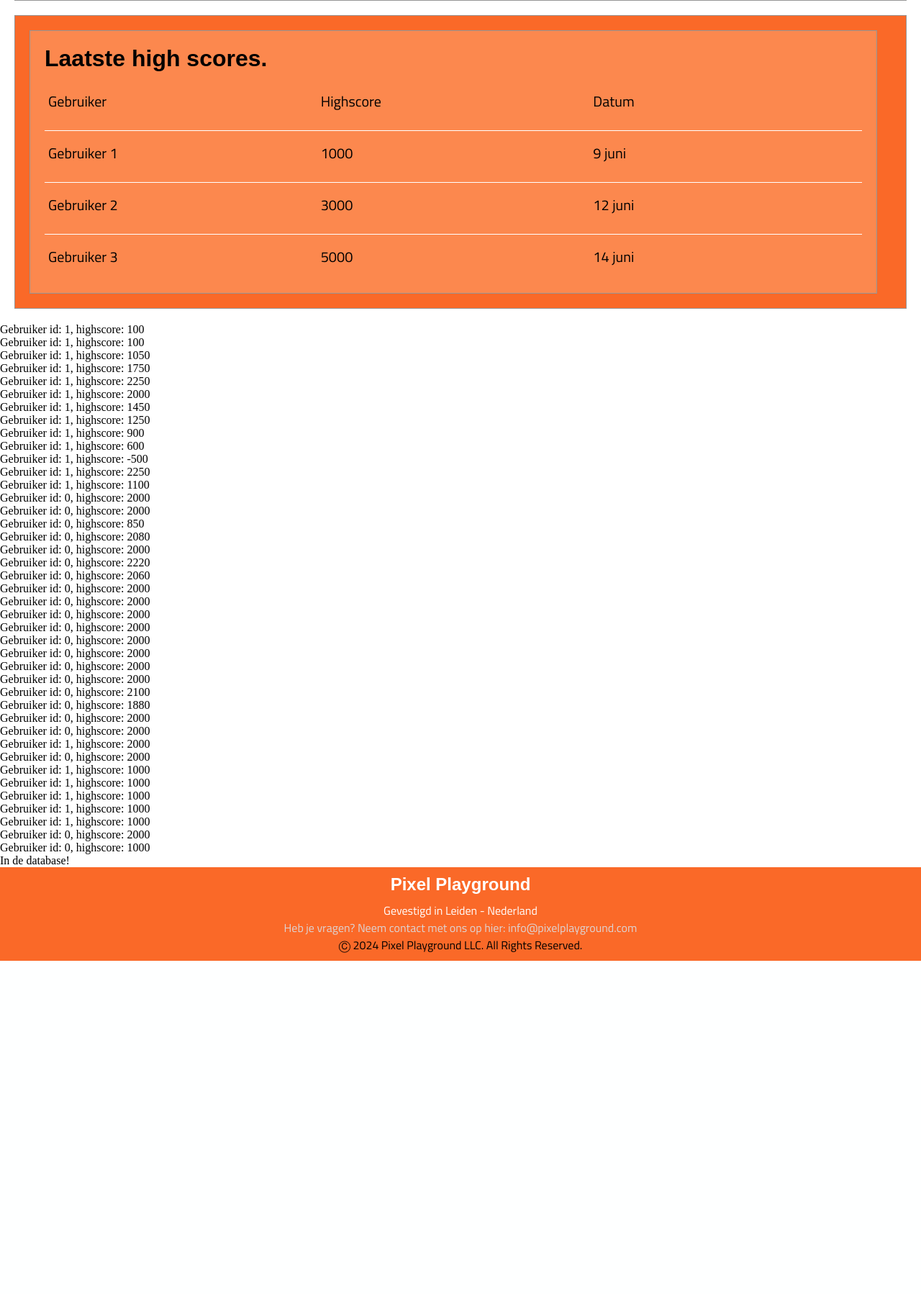
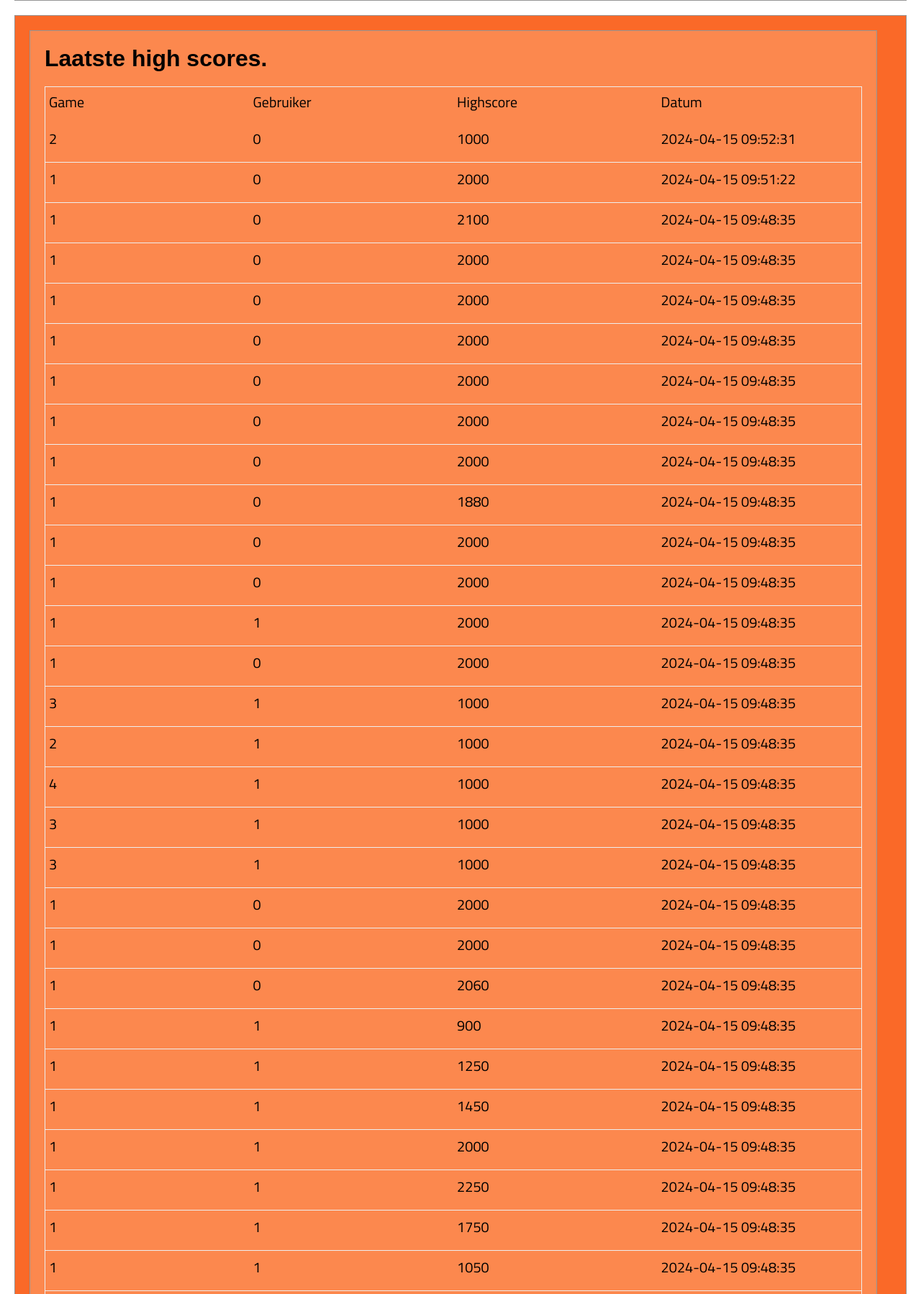
Before and after one commit to 3SWDG-Webdev-AO/Groep-11-Luuk-Bouwmeester, a PHP site: page /index.php in a window 1280 px wide. Shown: the part 1055-2853 px from the top of the page at 72% size. Before the commit the page ends 2390 px from the top, so only its background shows below. Run offline with PHP 8.4, Linux system fonts and the light colour scheme; data comes from the database, SQL or seed files in the repository; some web fonts are replaced.

Commit message:
Loop alle highscores in de section, kleine css aanpassingen

```diff
--- a/paginas/home/index.php
+++ b/paginas/home/index.php
@@ -67,38 +67,10 @@
 
                 <section class="high_scores">
                     <section class="high_score_row">
-                        <div class="column">Gebruiker</div>
-                        <div class="column">Highscore</div>
-                        <div class="column">Datum</div>
-                    </section>
-
-                    <hr>
-
-                    <section class="high_score_row">
-                        <div class="column">Gebruiker 1</div>
-                        <div class="column">1000</div>
-                        <div class="column">9 juni</div>
-                    </section>
-
-                    <hr>
-
-                    <section class="high_score_row">
-                        <div class="column">Gebruiker 2</div>
-                        <div class="column">3000</div>
-                        <div class="column">12 juni</div>
-                    </section>
-
-                    <hr>
-
-                    <section class="high_score_row">
-                        <div class="column">Gebruiker 3</div>
-                        <div class="column">5000</div>
-                        <div class="column">14 juni</div>
-                    </section>
-
-                </section>
-
-            </section>
+                        <p class="column">Game</p>
+                        <p class="column">Gebruiker</p>
+                        <p class="column">Highscore</p>
+                        <p class="column">Datum</p>
                     </section>
 
                     <?php
@@ -116,7 +88,7 @@
                             $pdo->setAttribute(PDO::ATTR_ERRMODE, PDO::ERRMODE_EXCEPTION);
 
                             // Bereid de query voor
-                $query = "SELECT * FROM highscores";
+                            $query = "SELECT * FROM highscores ORDER BY timestamp DESC";
 
                             // Voer de query uit
                             $result = $pdo->query($query);
@@ -128,13 +100,22 @@
                             if(count($highscores) > 0) {
                                 // Loop door alle highscores
                                 foreach($highscores as $highscore) {
-                        echo "Gebruiker id: " . $highscore["gebruiker_id"] . ", highscore: " . $highscore["highscore"] . "<br>";
+                                    $game_id = $highscore["game_id"];
+                                    $gebruiker_id = $highscore["gebruiker_id"];
+                                    $highscore_score = $highscore["highscore"];
+                                    $timestamp = $highscore["timestamp"];
+
+                                    echo '<section class="high_score_row">';
+                                    echo '<p class="column">' . $game_id . '</p>';
+                                    echo '<p class="column">' . $gebruiker_id . '</p>';
+                                    echo '<p class="column">' . $highscore_score . '</p>';
+                                    echo '<p class="column">' . $timestamp . '</p>';
+                                    echo '</section>';
+                                    echo '<hr>';
                                 }
                             } else {
-                    echo "Geen gebruikers gevonden";
+                                echo "Geen highscores gevonden!";
                             }
-
-                echo "In de database!";
                         } catch (PDOException $e) {
                             // Catch error
                             echo "Foutmelding: " . $e->getMessage();
@@ -144,6 +125,12 @@
                         $pdo = null;
                     ?>
 
+            </section>
+
+        </section>
+
+    </section>
+
     </main>
 
     <?php include "../../shared/php/footer.php"; ?>
--- a/shared/css/style.css
+++ b/shared/css/style.css
@@ -148,6 +148,7 @@ section.home_container {
 
 section.high_scores {
     display: flex;
+    border: 1px solid #eeeeee;
     flex-direction: column;
     font-family: "Titillium Web", sans-serif;
     font-size: 20px;
@@ -167,8 +168,8 @@ section.high_scores .column {
 section.high_scores hr {
     border: none;
     height: 1px;
-    background-color: rgb(255, 255, 255);
-    margin: 10px 0;
+    background-color: #eeeeee;
+    margin: 2px 0;
 }
 
 section.home_slideshow {
```
Lines whose indentation alone changed are shown as unchanged.
